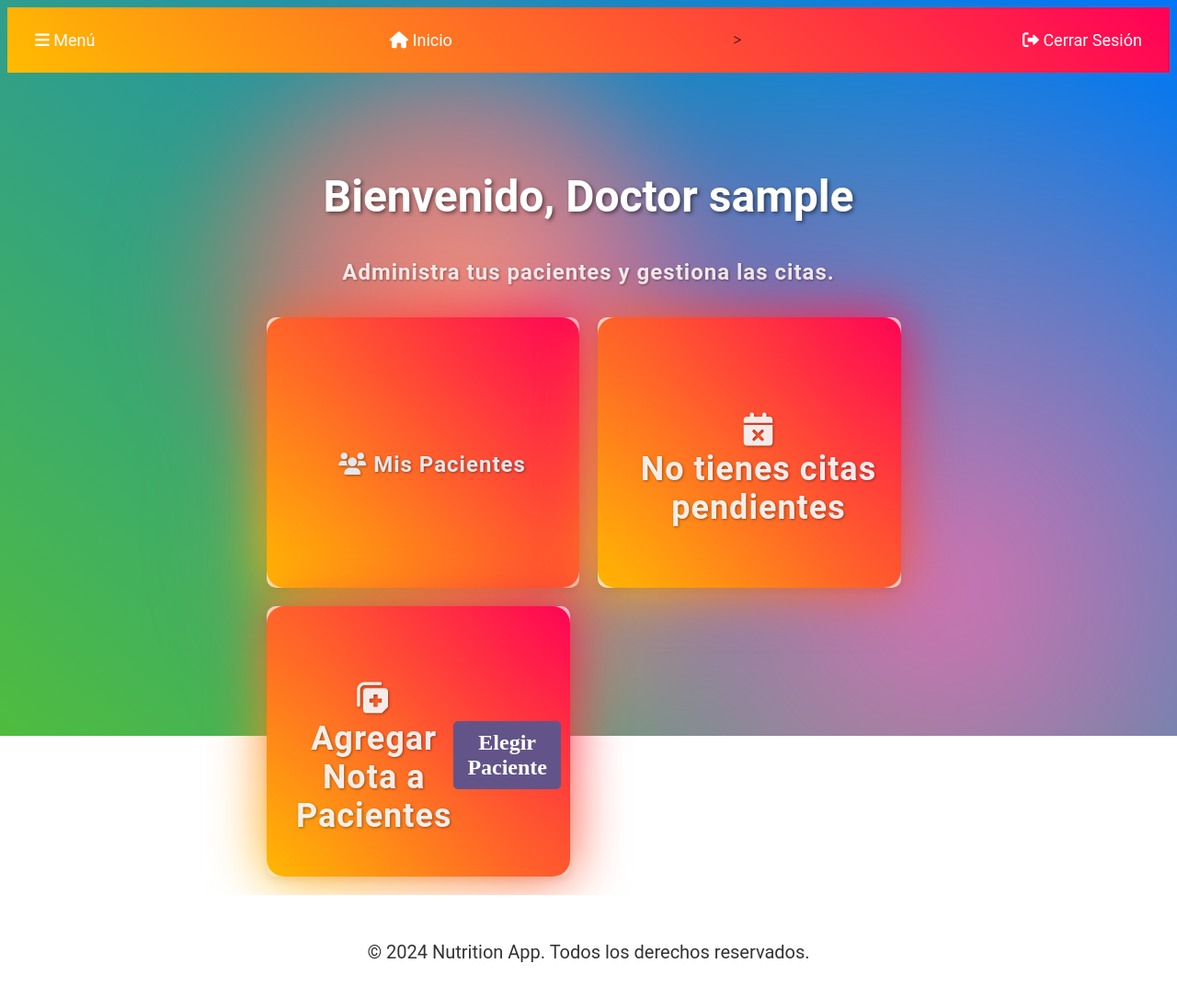
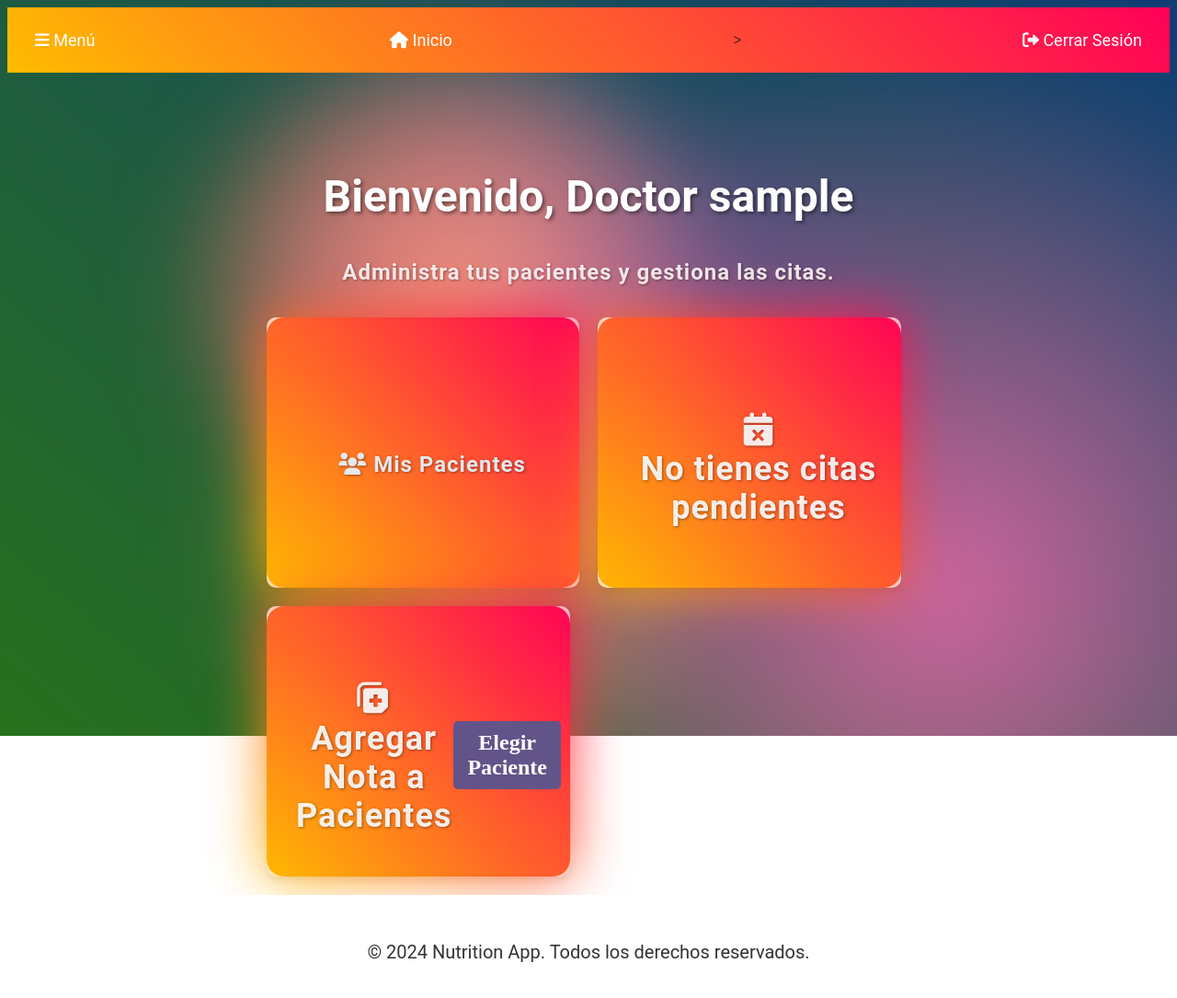
Before and after one commit to DiegoLaSalle/nutrition, a Django app: page /home/doctor/ in a window 1280 px wide. Shown: the whole page at 92% size. Run offline with Django 5.2, Linux system fonts and the light colour scheme; the visitor is signed in with stand-in values (Sample User, id 1); data that the repository does not hold is empty.

Commit message:
Estilo verde

```diff
--- a/nutrition/static/css/styles.css
+++ b/nutrition/static/css/styles.css
@@ -6,8 +6,8 @@
 }
 
 :root {
-  --color-bg1: rgb(79, 188, 62); /* Rojo cálido para el inicio del gradiente */
-  --color-bg2: rgb(2, 117, 249); /* Naranja brillante para el fin del gradiente */
+  --color-bg1: rgb(40, 113, 28); /* Rojo cálido para el inicio del gradiente */
+  --color-bg2: rgb(15, 62, 116); /* Naranja brillante para el fin del gradiente */
   --color1: 255, 163, 67; /* Naranja para g1 */
   --color2: 255, 209, 102; /* Amarillo para g2 */
   --color3: 135, 60, 190; /* Púrpura para g3 */
```
Also changed, not shown: media/fruta.jpg (added).
